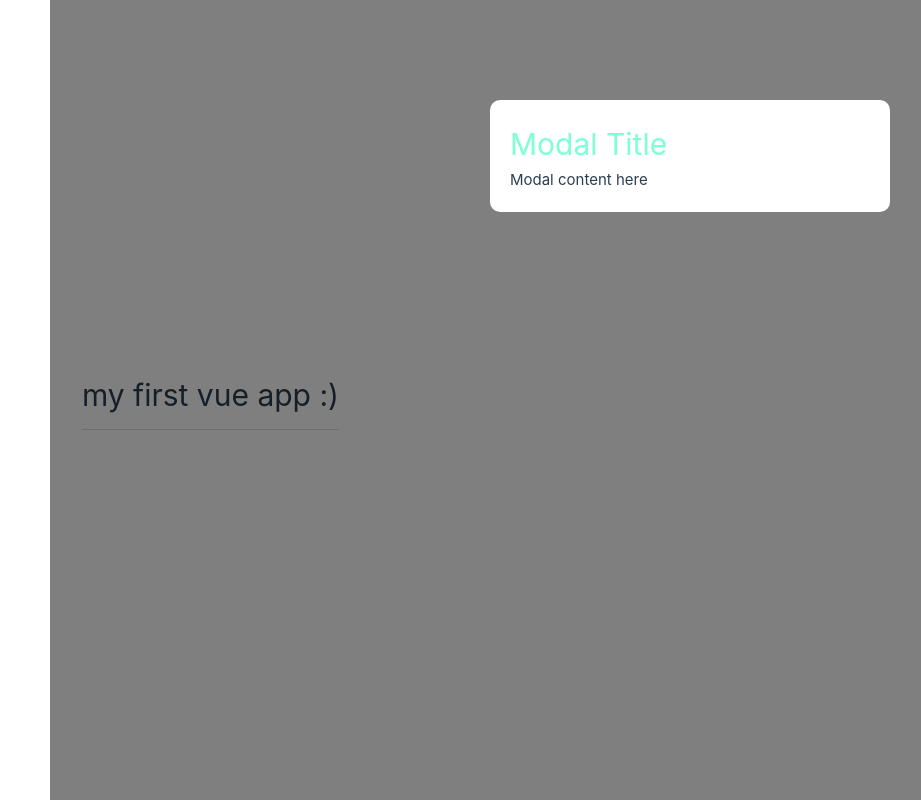
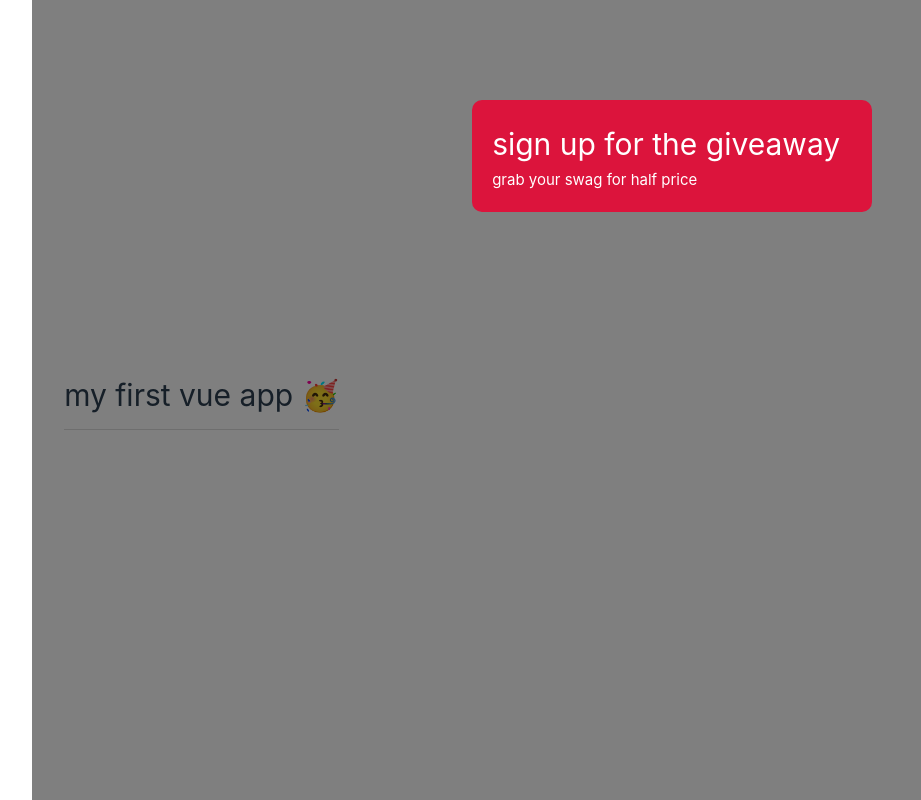
Before and after one commit to stopdaydreaming/vue3-super-engine, a Vue app: page / in a window 1280 px wide. Shown: the whole page, without its empty margins (301-1222 px from the left). Built offline with nearby package versions, Linux system fonts and the light colour scheme.

Commit message:
passing data with props

```diff
--- a/src/App.vue
+++ b/src/App.vue
@@ -1,11 +1,11 @@
 
 <template>
   <h1>{{ title }}</h1>
-  <Modal />
+  <Modal :header="header" :text="text" theme="sale"/>
 </template>
 
 <script>
-import Modal from './components/Modals.vue'
+import Modal from './components/Modal.vue'
 
 export default {
   name: 'App',
@@ -14,7 +14,9 @@
   },
   data() {
     return {
-      title: 'my first vue app :)'
+      title: 'my first vue app 🥳',
+      header: 'sign up for the giveaway',
+      text: 'grab your swag for half price'
     }
   },
   methods: {
--- a/src/components/Modals.vue
+++ b/src/components/Modal.vue
@@ -1,11 +1,17 @@
 <template>
     <div class="backdrop">
-        <div class="modal">
-            <h1>Modal Title</h1>
-            <p>Modal content here</p>
+        <div class="modal" :class="{ sale: theme === 'sale' }">
+            <h1>{{ header }}</h1>
+            <p>{{ text }}</p>
         </div>
     </div>
 </template>
+
+<script>
+    export default {
+        props: ['header', 'text', 'theme'],
+    }
+</script>
 
 <style scoped>
     .backdrop {
@@ -35,4 +41,11 @@
     .modal p {
     font-style: normal;
     }
+    .modal.sale {
+        background: crimson;
+        color: white;
+    }
+    .modal.sale h1 {
+        color: white;
+    }
 </style>
```
